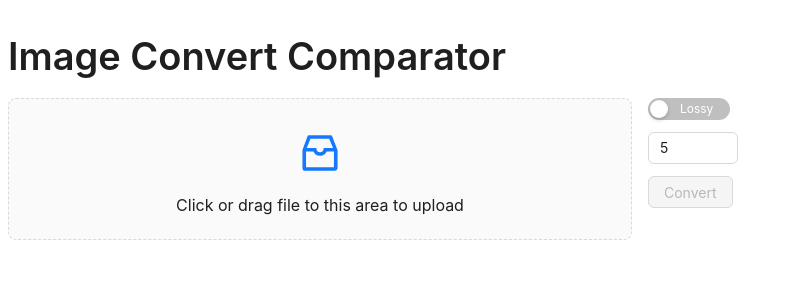
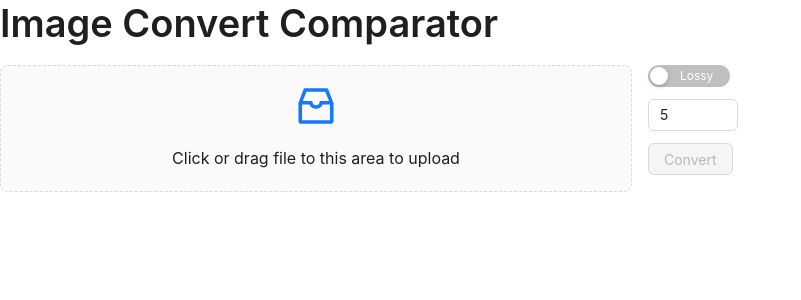
Before and after one commit to kurone-ab/image-convert-comparator, a React (Vite) app: page / in a window 1280 px wide. Shown: the top 300 px of the page, without its empty margins (0-801 px from the left). Built offline with nearby package versions, Linux system fonts and the light colour scheme.

Commit message:
build: install tailwind

```diff
--- a/package.json
+++ b/package.json
@@ -11,10 +11,12 @@
   },
   "dependencies": {
     "@ant-design/icons": "^5.5.2",
+    "@tailwindcss/vite": "4.0.0-beta.8",
     "@tanstack/react-query": "^5.62.8",
     "antd": "^5.22.5",
     "react": "^18.3.1",
     "react-dom": "^18.3.1",
+    "tailwindcss": "4.0.0-beta.8",
     "wasm-vips": "^0.0.11"
   },
   "devDependencies": {
--- a/src/index.css
+++ b/src/index.css
@@ -1,12 +1 @@
-:root {
-  font-family: Inter, system-ui, Avenir, Helvetica, Arial, sans-serif;
-  line-height: 1.5;
-  font-weight: 400;
-
-  color-scheme: light dark;
-
-  font-synthesis: none;
-  text-rendering: optimizeLegibility;
-  -webkit-font-smoothing: antialiased;
-  -moz-osx-font-smoothing: grayscale;
-}
+@import "tailwindcss";
--- a/vite.config.ts
+++ b/vite.config.ts
@@ -1,3 +1,4 @@
+import tailwindcss from '@tailwindcss/vite';
 import { defineConfig, Plugin } from 'vite';
 import react from '@vitejs/plugin-react-swc';
 import tsconfigPaths from 'vite-tsconfig-paths'
@@ -17,7 +18,7 @@
 
 // https://vite.dev/config/
 export default defineConfig({
-  plugins: [react(), tsconfigPaths(), viteServerConfig],
+  plugins: [react(), tsconfigPaths(), tailwindcss(), viteServerConfig],
   optimizeDeps: {
     exclude: ['wasm-vips'],
   },
```
Also changed, not shown: 1 other file (tests, documents, lock files or other folders).
